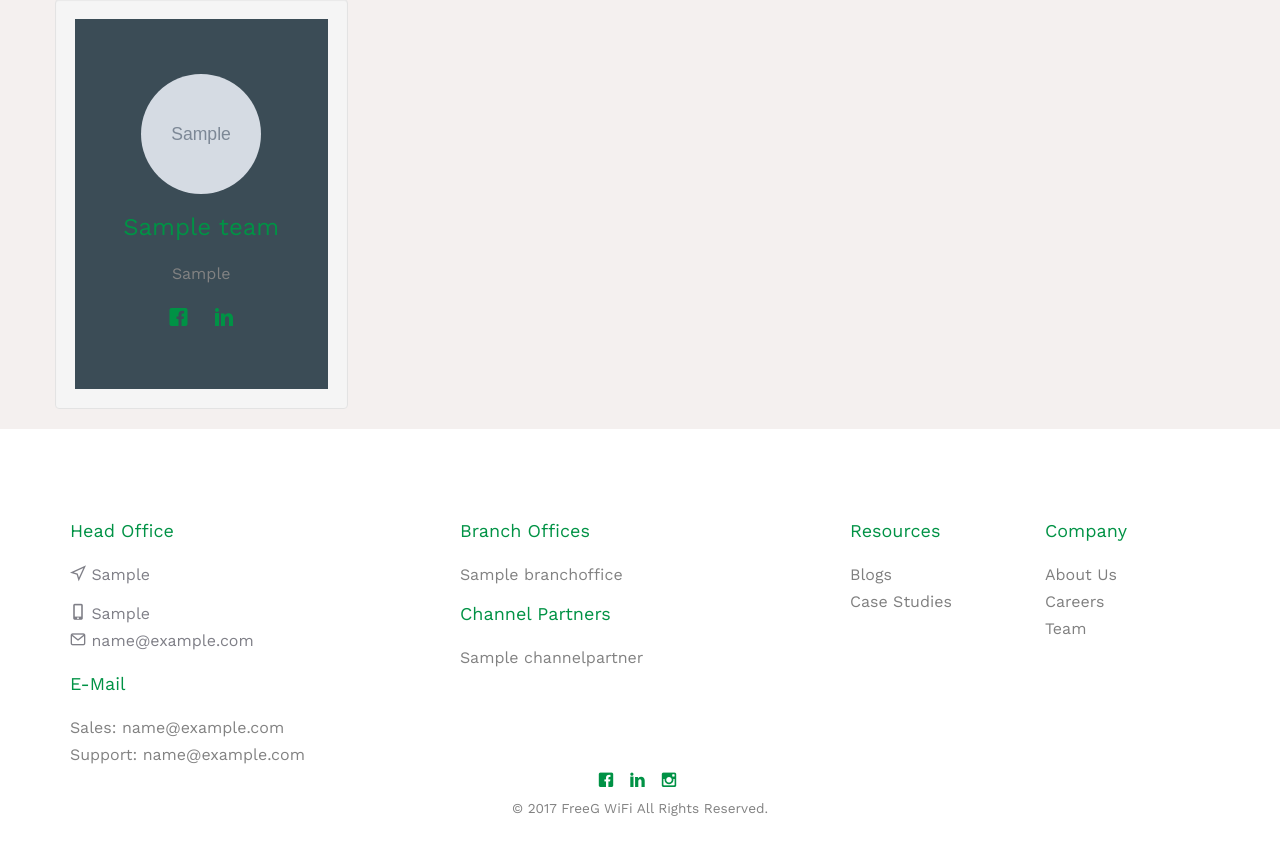
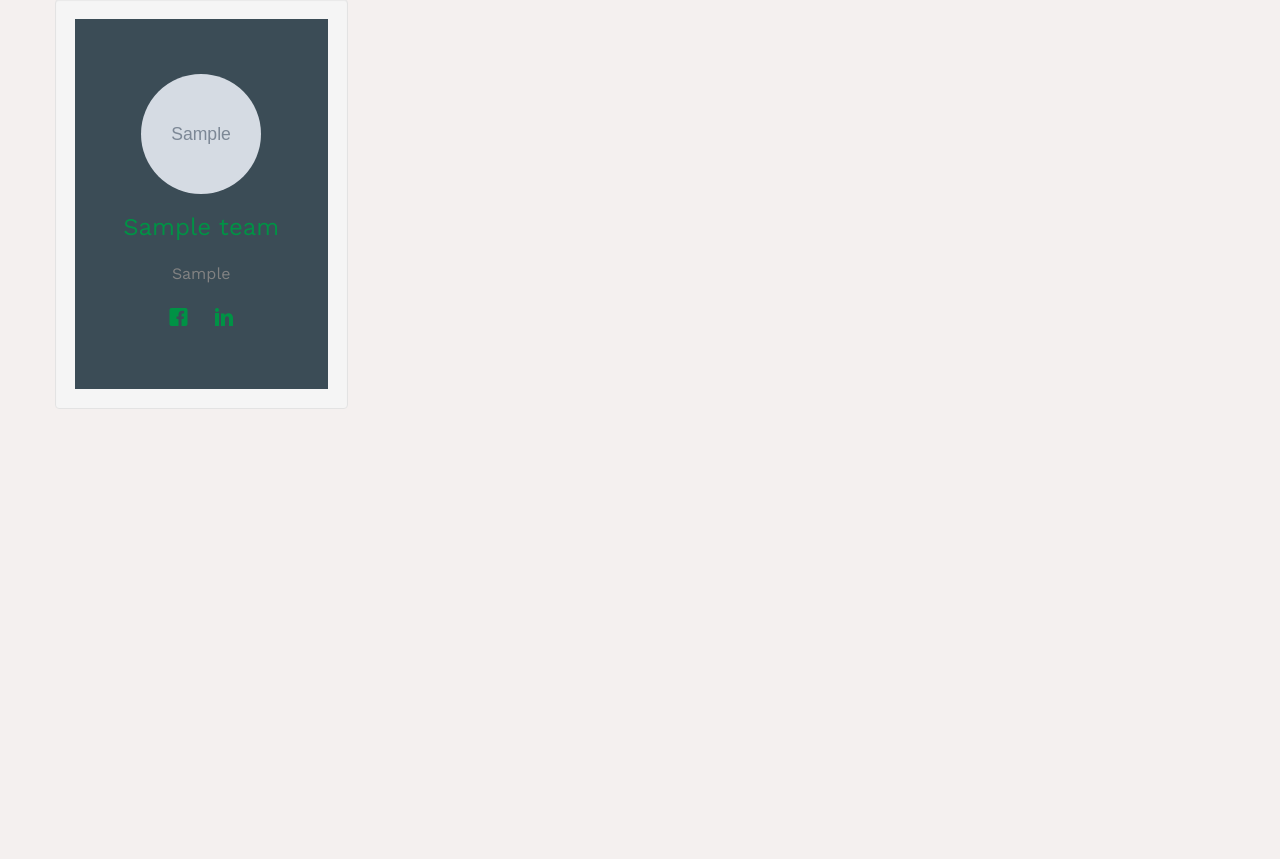
Before and after one commit to ManishPrajapat/Freegrepo, a Django app: page /team/ in a window 1280 px wide. Shown: the part 563-1422 px from the top of the page. After the commit the page ends 972 px from the top, so only its background shows below. Run offline with Django 3.2, Linux system fonts and the light colour scheme; tables that the repository leaves empty hold one stand-in row (values such as "Sample post"); grey boxes marked "Sample" are stand-in pictures; some libraries are stand-ins or nearby versions; some web fonts are replaced.

Commit message:
Change accoding to document send my Manish to Rohit 8

```diff
--- a/myproject/app/templates/app/team.html
+++ b/myproject/app/templates/app/team.html
@@ -211,93 +211,93 @@
 		</div>
 
 
-<footer id="fh5co-footer" role="contentinfo" style="background-color:#FFFFFF;height:430px;" >
-		<div class="container">
-			<div class="row">
+	<!--<footer id="fh5co-footer" role="contentinfo" style="background-color:#FFFFFF;height:430px;" >-->
+		<!--<div class="container">-->
+			<!--<div class="row">-->
 
-				<div class="col-md-4 col-sm-12 col-xs-12  fh5co-widget" style="margin-top:12px;">
-					<h4 style="color:#009245">Head Office</h4>
-					<ul class="fh5co-footer-links">
-						{% for single in headlist%}
-							<a target="_blank" href = "https://www.google.com/maps/place/{{single.latitude}}+{{single.longitude}}/@{{single.latitude}},{{single.longitude}},10z">
-							<li  style="color:#7F7F87"><i class="icon-location" style="color:#7F7F87 "></i> {{single.location}}</li>
-                            </a>
+				<!--<div class="col-md-4 col-sm-12 col-xs-12  fh5co-widget" style="margin-top:12px;">-->
+					<!--<h4 style="color:#009245">Head Office</h4>-->
+					<!--<ul class="fh5co-footer-links">-->
+						<!--{% for single in headlist%}-->
+							<!--<a target="_blank" href = "https://www.google.com/maps/place/{{single.latitude}}+{{single.longitude}}/@{{single.latitude}},{{single.longitude}},10z">-->
+							<!--<li  style="color:#7F7F87"><i class="icon-location" style="color:#7F7F87 "></i> {{single.location}}</li>-->
+                            <!--</a>-->
 
-							<li  style="color:#7F7F87 ;margin-top:12px"><i class="icon-mobile" style="color:#7F7F87 "></i> {{single.contact}}</li>
-							<li style="color:#7F7F87 "><i class="icon-mail" style="color:#7F7F87 "></i> {{single.email}}</li>
-						{% endfor%}
-					</ul>
+							<!--<li  style="color:#7F7F87 ;margin-top:12px"><i class="icon-mobile" style="color:#7F7F87 "></i> {{single.contact}}</li>-->
+							<!--<li style="color:#7F7F87 "><i class="icon-mail" style="color:#7F7F87 "></i> {{single.email}}</li>-->
+						<!--{% endfor%}-->
+					<!--</ul>-->
 
-					<h4 style="color:#009245;margin-top:20px">E-Mail</h4>
-					<ul class="fh5co-footer-links">
-						<li >Sales: {{emailid}}</li>
-						<li >Support: {{semailid}}</li>
-					</ul>
+					<!--<h4 style="color:#009245;margin-top:20px">E-Mail</h4>-->
+					<!--<ul class="fh5co-footer-links">-->
+						<!--<li >Sales: {{emailid}}</li>-->
+						<!--<li >Support: {{semailid}}</li>-->
+					<!--</ul>-->
 
-				</div>
+				<!--</div>-->
 
-				<div class="col-md-4 col-sm-12 col-xs-12  fh5co-widget" style="margin-top:12px;">
-					<h4 style="color:#009245">Branch Offices</h4>
-					<ul class="fh5co-footer-links list-inline">
-						{% for singleb in branchdata%}
-							{% if forloop.last %}
-                        	     <li >{{singleb.city}}</li>
-							{% else%}
-								<li >{{singleb.city}},</li>
-                    		{% endif %}
-							<!--<li ><i class="icon-mobile" ></i> {{singleb.contact}}</li>-->
-							<!--<li ><i class="icon-mail" ></i> {{singleb.email}}</li>-->
-						<!--<li style="text-size:15px"> {{singleb.city}} : {{singleb.contact}}/{{singleb.email}} </li>-->
-						{% endfor%}
-					</ul>
+				<!--<div class="col-md-4 col-sm-12 col-xs-12  fh5co-widget" style="margin-top:12px;">-->
+					<!--<h4 style="color:#009245">Branch Offices</h4>-->
+					<!--<ul class="fh5co-footer-links list-inline">-->
+						<!--{% for singleb in branchdata%}-->
+							<!--{% if forloop.last %}-->
+                        	     <!--<li >{{singleb.city}}</li>-->
+							<!--{% else%}-->
+								<!--<li >{{singleb.city}},</li>-->
+                    		<!--{% endif %}-->
+							<!--&lt;!&ndash;<li ><i class="icon-mobile" ></i> {{singleb.contact}}</li>&ndash;&gt;-->
+							<!--&lt;!&ndash;<li ><i class="icon-mail" ></i> {{singleb.email}}</li>&ndash;&gt;-->
+						<!--&lt;!&ndash;<li style="text-size:15px"> {{singleb.city}} : {{singleb.contact}}/{{singleb.email}} </li>&ndash;&gt;-->
+						<!--{% endfor%}-->
+					<!--</ul>-->
 
 
-					<h4 style="color:#009245;margin-top:16px">Channel Partners</h4>
-					<ul class="fh5co-footer-links list-inline">
-						{% for singleb in channeldata%}
-							{% if forloop.last %}
-                        	     <li >{{singleb.city}}</li>
-							{% else%}
-								<li >{{singleb.city}},</li>
-                    		{% endif %}
+					<!--<h4 style="color:#009245;margin-top:16px">Channel Partners</h4>-->
+					<!--<ul class="fh5co-footer-links list-inline">-->
+						<!--{% for singleb in channeldata%}-->
+							<!--{% if forloop.last %}-->
+                        	     <!--<li >{{singleb.city}}</li>-->
+							<!--{% else%}-->
+								<!--<li >{{singleb.city}},</li>-->
+                    		<!--{% endif %}-->
 
-						{% endfor%}
-					</ul>
-				</div>
+						<!--{% endfor%}-->
+					<!--</ul>-->
+				<!--</div>-->
 
-				<div class="col-md-2 col-sm-12 col-xs-12  fh5co-widget" style="margin-top:12px;">
-					<h4 style="color:#009245">Resources</h4>
-					<ul class="fh5co-footer-links">
-						<li><a href="/web/blog">Blogs</a></li>
-						<li><a href="/web/casestudy">Case Studies</a></li>
-					</ul>
-				</div>
+				<!--<div class="col-md-2 col-sm-12 col-xs-12  fh5co-widget" style="margin-top:12px;">-->
+					<!--<h4 style="color:#009245">Resources</h4>-->
+					<!--<ul class="fh5co-footer-links">-->
+						<!--<li><a href="/web/blog">Blogs</a></li>-->
+						<!--<li><a href="/web/casestudy">Case Studies</a></li>-->
+					<!--</ul>-->
+				<!--</div>-->
 
-				<div class="col-md-2 col-sm-12 col-xs-12 fh5co-widget" style="margin-top:12px;">
-					<h4 style="color:#009245">Company</h4>
-					<ul class="fh5co-footer-links">
-						<li><a href="/web/aboutus">About Us</a></li>
-						<li><a href="/web/career">Careers</a></li>
-						<li><a href="/web/team">Team</a></li>
-					</ul>
-				</div>
+				<!--<div class="col-md-2 col-sm-12 col-xs-12 fh5co-widget" style="margin-top:12px;">-->
+					<!--<h4 style="color:#009245">Company</h4>-->
+					<!--<ul class="fh5co-footer-links">-->
+						<!--<li><a href="/web/aboutus">About Us</a></li>-->
+						<!--<li><a href="/web/career">Careers</a></li>-->
+						<!--<li><a href="/web/team">Team</a></li>-->
+					<!--</ul>-->
+				<!--</div>-->
 
-			</div>
+			<!--</div>-->
 
-			<div class="row text-center"style="background-color:#;height:26px">
-				<ul class="list-inline">
-						<li><a target="_blank" href="{{facebook}}"><i class="icon-facebook" style="color:#009245"></i></a></li>
-						<li><a target="_blank" href="{{linkedin}}"><i class="icon-linkedin" style="color:#009245"></i></a></li>
-						<li><a target="_blank" href="{{instagram}}"><i style="color:#009245"class="icon-instagram"></i></a></li>
-				</ul>
-			</div>
+			<!--<div class="row text-center"style="background-color:#;height:26px">-->
+				<!--<ul class="list-inline">-->
+						<!--<li><a target="_blank" href="{{facebook}}"><i class="icon-facebook" style="color:#009245"></i></a></li>-->
+						<!--<li><a target="_blank" href="{{linkedin}}"><i class="icon-linkedin" style="color:#009245"></i></a></li>-->
+						<!--<li><a target="_blank" href="{{instagram}}"><i style="color:#009245"class="icon-instagram"></i></a></li>-->
+				<!--</ul>-->
+			<!--</div>-->
 
-			<div class="row text-center">
-				<small class="block">&copy; 2017 FreeG WiFi All Rights Reserved.</small>
-			</div>
+			<!--<div class="row text-center">-->
+				<!--<small class="block">&copy; 2017 FreeG WiFi All Rights Reserved.</small>-->
+			<!--</div>-->
 
-		</div>
-	</footer>
+		<!--</div>-->
+	<!--</footer>-->
 
 	</div>
 
```
